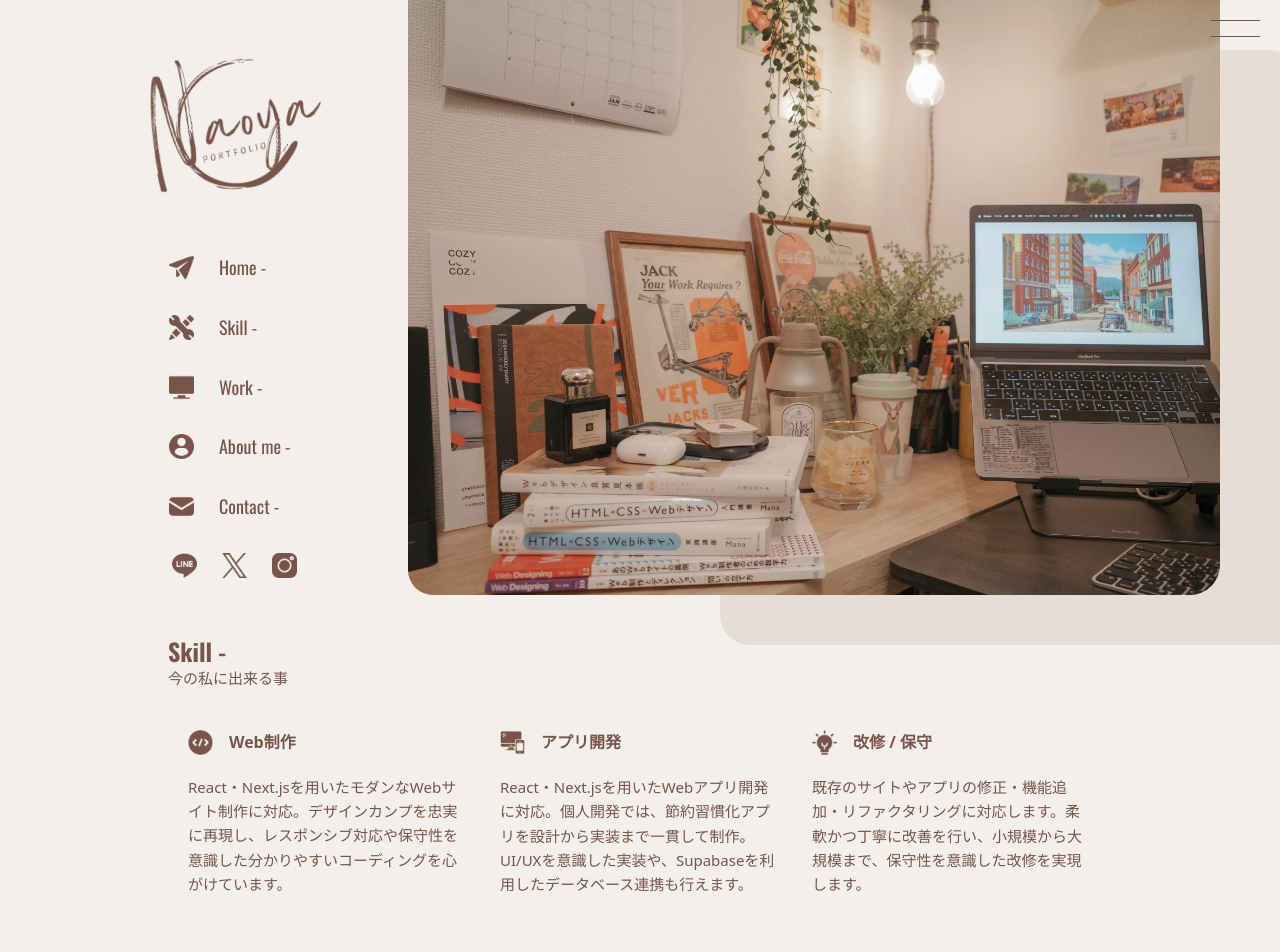
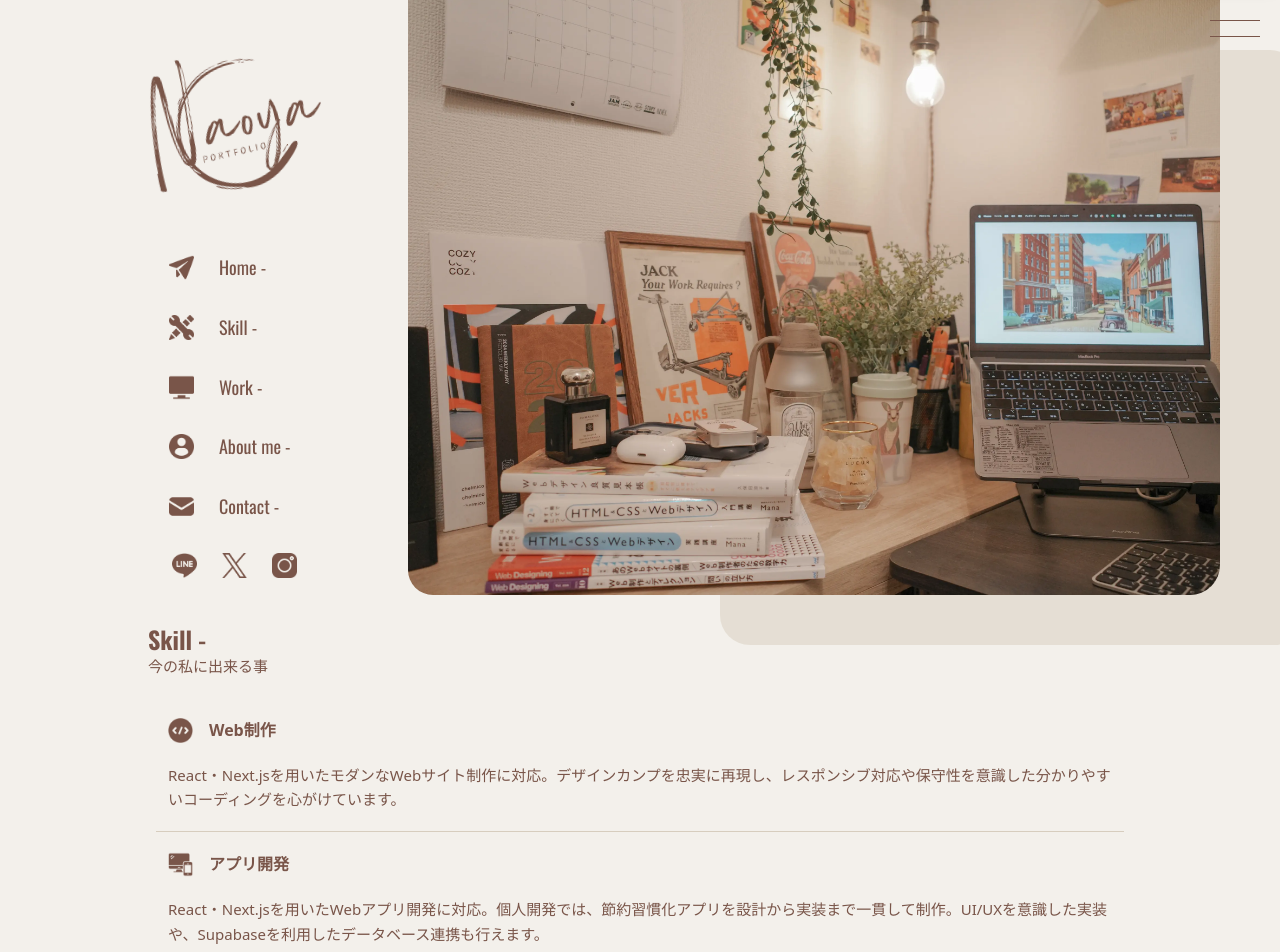
Before and after one commit to Naoya-0213/My-Portfolio-site-_ver.2, a Next.js app: page / in a window 1280 px wide. Shown: the top 952 px of the page. Before the commit the page ends 917 px from the top, so only its background shows below. Built offline with nearby package versions, Linux system fonts and the light colour scheme.

Commit message:
skill 完了_20251004_00-21

```diff
--- a/src/app/components/molecules/ItemCard.tsx
+++ b/src/app/components/molecules/ItemCard.tsx
@@ -10,7 +10,7 @@ type ItemCardProps = {
 const ItemCard = ({ title, icon, children, className }: ItemCardProps) => {
   return (
     <div
-      className={`pc:border-b-0 flex flex-col gap-5 border-b border-[#d7cdbe] px-3 py-5 leading-relaxed ${className ?? ""}`}
+      className={`pc:border-b-0 flex flex-col gap-5 border-b border-[#d7cdbe] px-3 py-5 leading-relaxed max-[374px]:px-1 max-[374px]:py-3 ${className ?? ""}`}
     >
       <div className="flex gap-4">
         <Image src={icon} alt="アイテムカードアイコン" width={25} height={25} />
--- a/src/app/components/molecules/SectionCard.tsx
+++ b/src/app/components/molecules/SectionCard.tsx
@@ -6,10 +6,10 @@ type SectionCardProps = {
 
 const SectionCard = ({ title, subTitle, children }: SectionCardProps) => {
   return (
-    <div className="pc:px-10 m-auto max-w-5xl px-5">
+    <div className="pc:px-10 m-auto max-w-5xl px-5 max-[374px]:px-2">
       {/* タイトル */}
       <div className="flex flex-col">
-        <h2 className="text-en font-[Oswald,serif] text-2xl font-bold">
+        <h2 className="font-[Oswald,serif] text-2xl font-bold max-[374px]:text-xl">
           {title}
         </h2>
         <p className="common_font_size">{subTitle}</p>
--- a/src/app/components/organisms/main/fv/SectionFv.tsx
+++ b/src/app/components/organisms/main/fv/SectionFv.tsx
@@ -6,7 +6,7 @@ import styles from "@/app/components/organisms/main/fv/fv.module.scss";
 
 const SectionFv = () => {
   return (
-    <section className="pc:pb-10 relative pb-7" id="fv">
+    <section className="pc:pb-10 relative pb-7 max-[374px]:pb-2" id="fv">
       <div className="mx-auto max-w-[1160px]">
         <div className="relative z-[1] sm:flex sm:h-auto sm:flex-row-reverse">
           {/* fv画像（背景でSP/PC切替） */}
--- a/src/app/components/organisms/main/skill/SectionSkill.tsx
+++ b/src/app/components/organisms/main/skill/SectionSkill.tsx
@@ -6,7 +6,7 @@ const SectionSkill = () => {
   return (
     <div>
       <SectionCard title="Skill -" subTitle="今の私に出来る事">
-        <div className="pc:flex-row pc:grid pc:grid-cols-3 pc:gap-2 mt-5 flex flex-col px-2">
+        <div className="pc:flex-row pc:grid pc:grid-cols-3 pc:gap-2 mt-5 flex flex-col px-2 max-[374px]:mt-1">
           <ItemCard title="Web制作" icon="/img/section_skill/code_icon.png">
             <p>
               React・Next.jsを用いたモダンなWebサイト制作に対応。デザインカンプを忠実に再現し、レスポンシブ対応や保守性を意識した分かりやすいコーディングを心がけています。
--- a/src/app/styles/globals.css
+++ b/src/app/styles/globals.css
@@ -3,11 +3,11 @@
 /* v4 ではここでトークン定義する */
 @theme {
   /* ブレークポイント */
-  --breakpoint-pc: 768px;
-  --breakpoint-ssp: (max-width: 374px);
-  --breakpoint-sp: (max-width: 767px);
-  --breakpoint-sm: 640px; /* min-width:640px */
-  --breakpoint-tb: (min-width: 768px) and (max-width: 899px);
+  /* --breakpoint-pc: 768px; */
+  /* --breakpoint-ssp: (max-width: 374px);
+  --breakpoint-sp: (max-width: 767px); */
+  /* --breakpoint-sm: 640px; min-width:640px */
+  /* --breakpoint-tb: (min-width: 768px) and (max-width: 899px); */
 
   /* フォント（v3の fontFamily.extend 相当） */
   --font-en: "Oswald", serif;
--- a/tailwind.config.ts
+++ b/tailwind.config.ts
@@ -15,10 +15,9 @@ const config = {
 
       // ブレイクポイント
       screens: {
-        ssp: { max: "374px" }, // 375px以下
         sm: { min: "640px" }, // 640px以上
         sp: { max: "767px" }, // 767px以下
-        pc: "768px", // 768px以上
+        pc: { min: "768px" }, // 768px以上
         tb: { min: "768px", max: "899px" }, // 768〜899px
       },
     },
```
Also changed, not shown: 1 other file (tests, documents, lock files or other folders).
